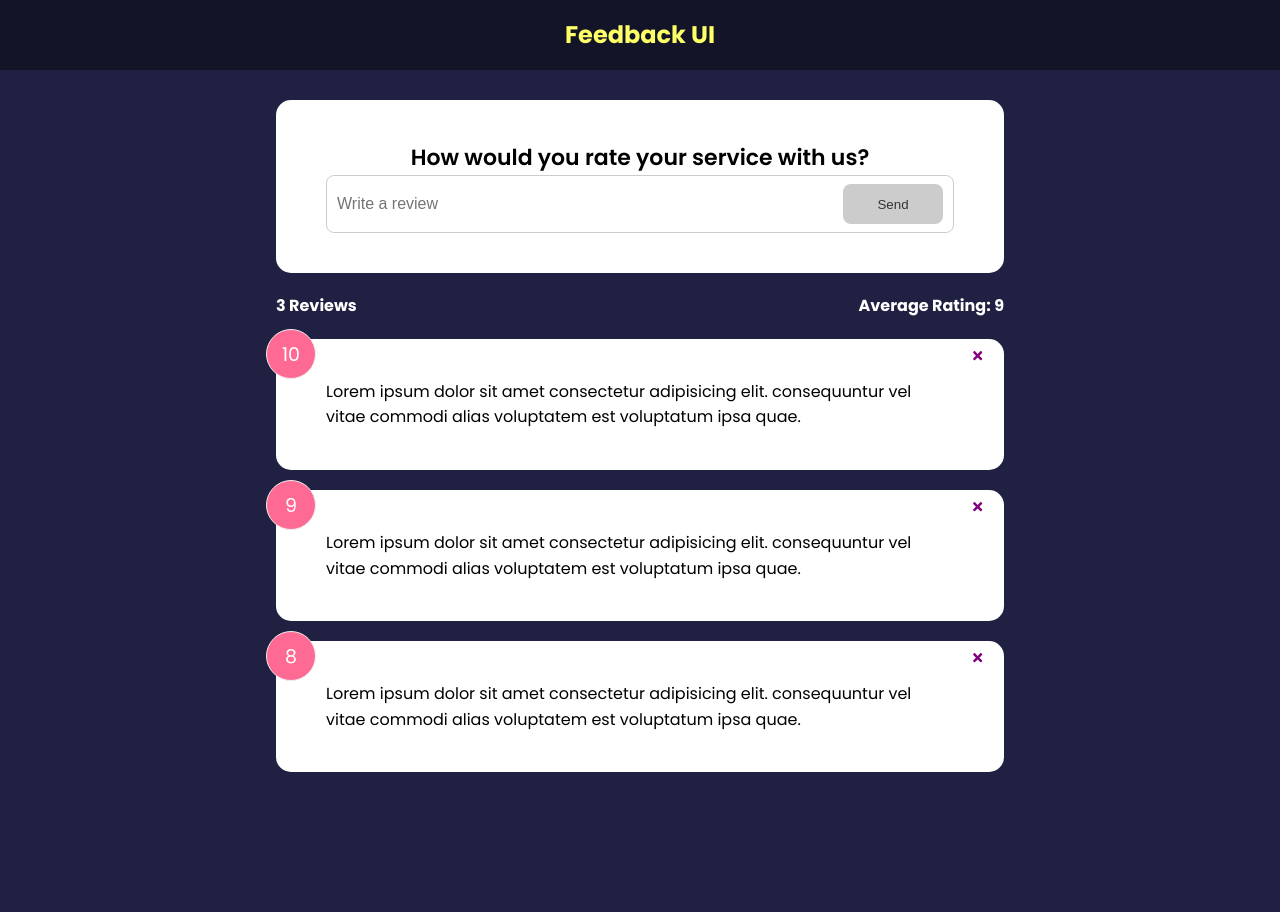
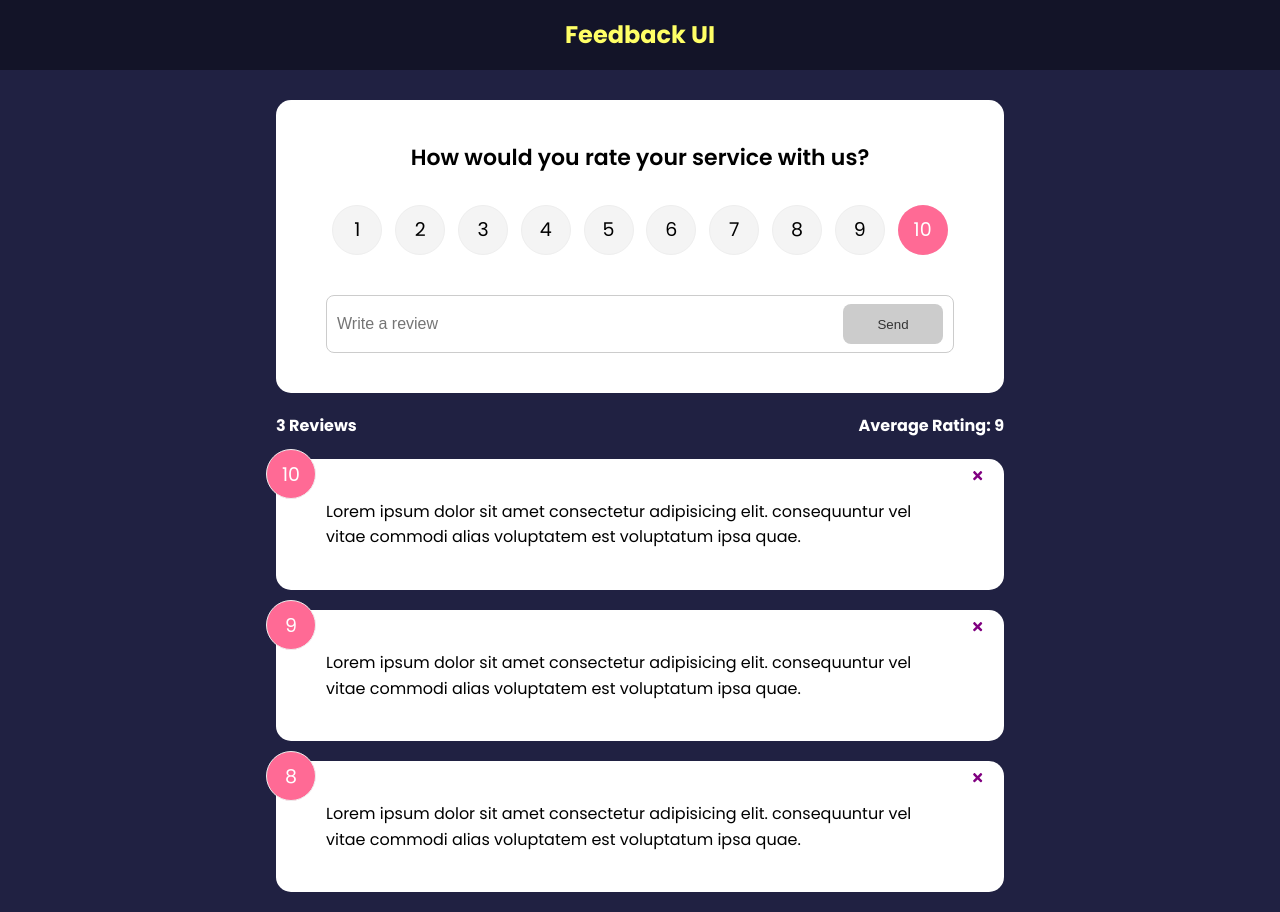
Before and after one commit to Flashina/feedbackapp, a React (Vite) app: page / in a window 1280 px wide. Before the commit the page ends 800 px from the top, so only its background shows below. Built offline with nearby package versions, Linux system fonts and the light colour scheme.

Commit message:
added  rating component

```diff
--- a/src/components/FeedbackForm.jsx
+++ b/src/components/FeedbackForm.jsx
@@ -1,10 +1,12 @@
 import { useState } from 'react'
+import RatingSelect from './RatingSelect'
 import Card from './shared/Card'
 import Button from './shared/Button'
 import React from 'react'
 
 const FeedbackForm = () => {
     const [text, settext] = useState('')
+    const [rating, setRating] = useState(10)
     const [btnDisabled, setBtnDisabled] = useState(true)
     const [message, setMessage] = useState('')
 
@@ -25,7 +27,7 @@
   return <Card>
     <form action="">
         <h2>How would you rate your service with us?</h2>
-        {/* @todo */}
+       <RatingSelect select={(rating) => setRating(rating)}/>
 
         <div className="input-group">
             <input onChange={handleTextChange} type="text" placeholder='Write a review' value={text} />
--- /dev/null
+++ b/src/components/RatingSelect.jsx
@@ -0,0 +1,29 @@
+import { useState } from 'react'
+
+function RatingSelect({select}) {
+const [selected, setSelected] = useState(10)
+const handleChange = (e) => {
+    setSelected(+e.currentTarget.value);
+    select(+e.currentTarget.value)
+}
+
+  return (
+    <ul className='rating'>
+      {Array.from({ length: 10 }, (_, i) => (
+        <li key={`rating-${i + 1}`}>
+          <input
+            type='radio'
+            id={`num${i + 1}`}
+            name='rating'
+            value={i + 1}
+            onChange={handleChange}
+            checked={selected === i + 1}
+          />
+          <label htmlFor={`num${i + 1}`}>{i + 1}</label>
+        </li>
+      ))}
+    </ul>
+  )
+}
+
+export default RatingSelect
```
